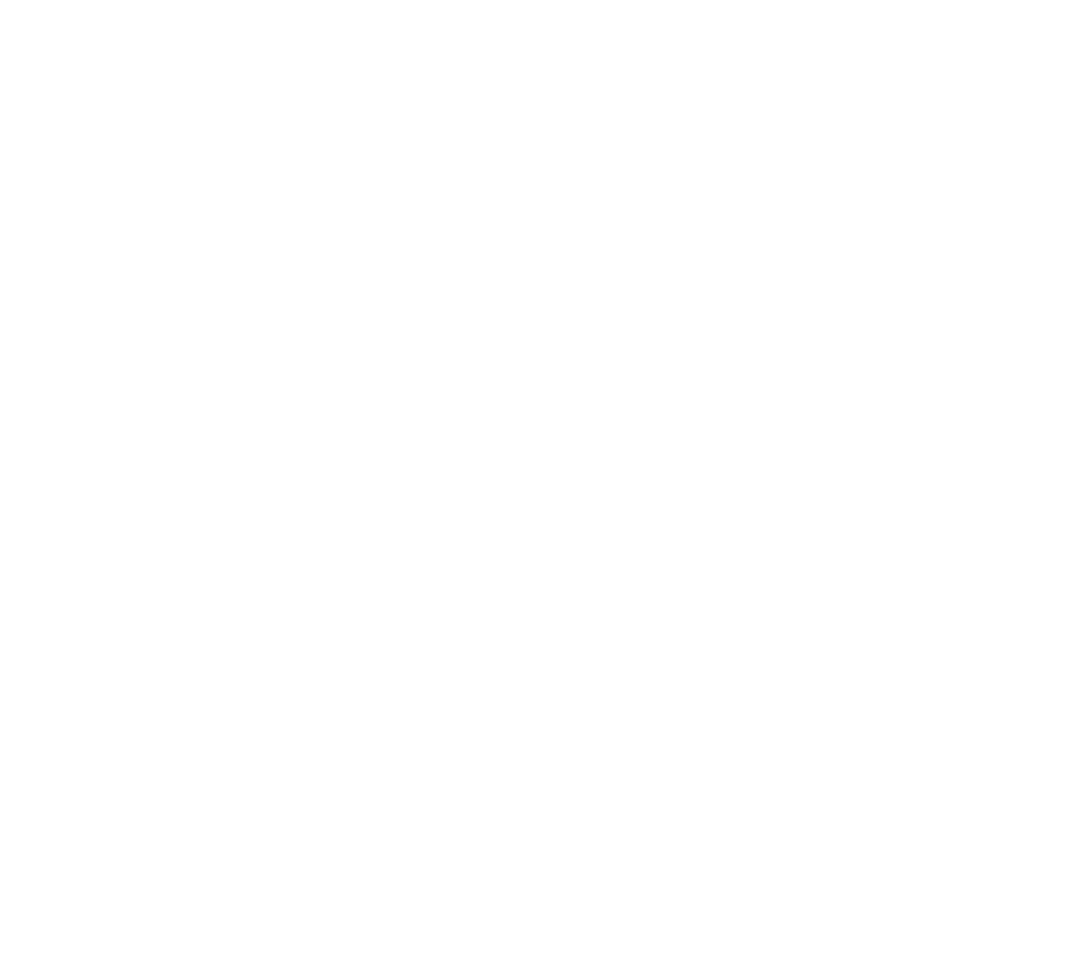
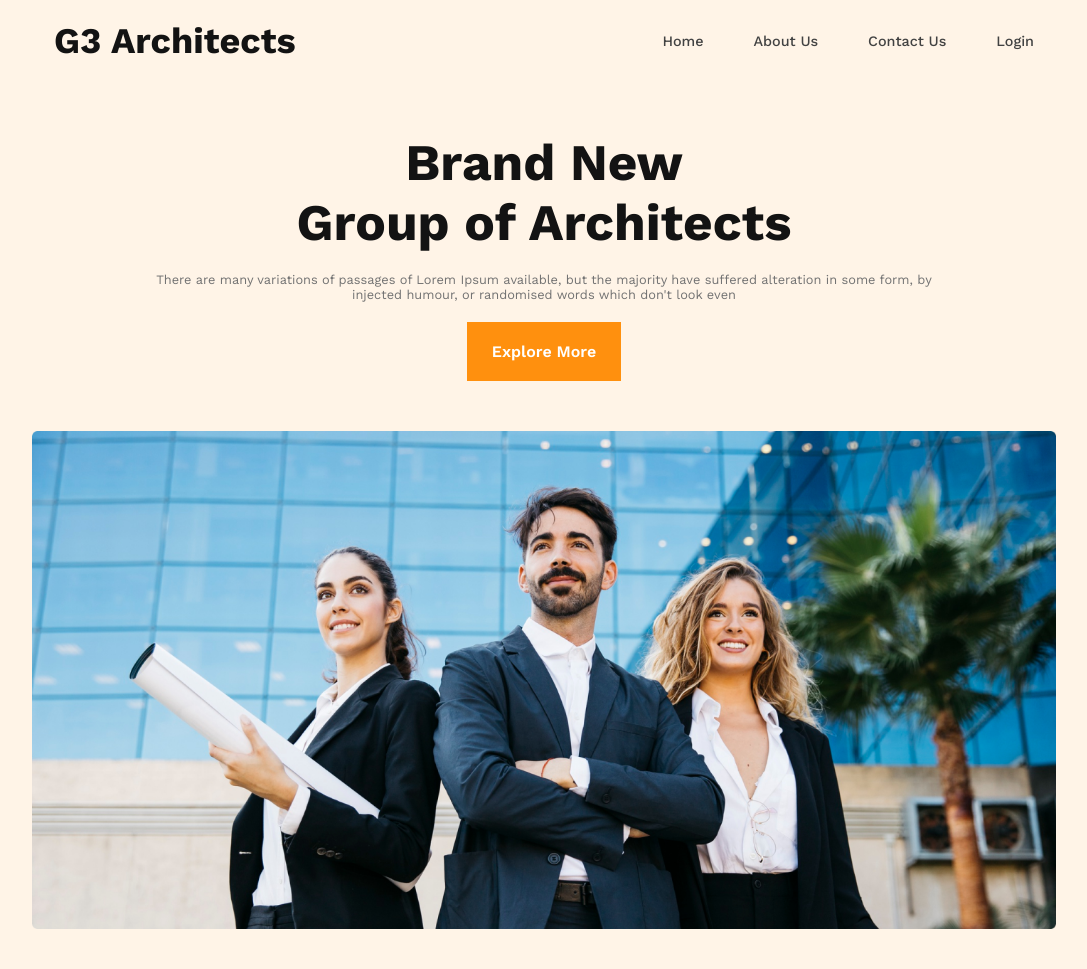
Before and after one commit to akibrahman/module-9-class, a plain HTML site: page index.html in a window 1280 px wide. Shown: the whole page, without its empty margins (96-1183 px from the left). Before the commit the page ends 800 px from the top, so only its background shows below. Drawn offline with nearby package versions, Linux system fonts and the light colour scheme.

Commit message:
Header added

```diff
--- a/index.html
+++ b/index.html
@@ -3,8 +3,33 @@
   <head>
     <meta charset="UTF-8" />
     <meta name="viewport" content="width=device-width, initial-scale=1.0" />
-    <title>Module 3</title>
+    <title>G3 Arcitects</title>
     <link rel="stylesheet" href="./style.css" />
   </head>
-  <body></body>
+  <body>
+    <header>
+      <nav>
+        <h2>G3 Architects</h2>
+        <ul>
+          <li><a href="#">Home</a></li>
+          <li><a href="#">About Us</a></li>
+          <li><a href="#">Contact Us</a></li>
+          <li><a href="#">Login</a></li>
+        </ul>
+      </nav>
+      <section class="banner-content">
+        <h1>
+          Brand New <br />
+          Group of Architects
+        </h1>
+        <p>
+          There are many variations of passages of Lorem Ipsum available, but
+          the majority have suffered alteration in some form, by injected
+          humour, or randomised words which don't look even
+        </p>
+        <button class="btn-primary">Explore More</button>
+      </section>
+      <img src="./images/banner.png" alt="" />
+    </header>
+  </body>
 </html>
--- a/style.css
+++ b/style.css
@@ -0,0 +1,71 @@
+@import url("https://fonts.googleapis.com/css2?family=Work+Sans:wght@300;400;500;600;700;800&display=swap");
+
+* {
+  padding: 0;
+  margin: 0;
+  font-size: 8px;
+  font-family: "Work Sans", sans-serif;
+}
+/* Header Style  */
+header {
+  background-color: #fff4e7;
+}
+nav {
+  display: flex;
+  justify-content: space-between;
+  align-items: center;
+  padding: 20px 150px;
+}
+nav h2 {
+  color: #131313;
+  font-size: 4.5rem;
+  font-weight: 700;
+}
+nav ul {
+  display: flex;
+  gap: 50px;
+}
+nav ul li {
+  list-style: none;
+}
+nav ul li a {
+  text-decoration: none;
+  color: #424242;
+  font-size: 1.8rem;
+  font-weight: 500;
+}
+.banner-content {
+  max-width: 800px;
+  margin: 0 auto;
+  display: flex;
+  flex-direction: column;
+  align-items: center;
+  gap: 20px;
+  padding: 50px 0;
+}
+.banner-content h1 {
+  color: #131313;
+  font-size: 6.4rem;
+  font-weight: 700;
+  text-align: center;
+}
+.banner-content p {
+  color: #727272;
+  text-align: center;
+  font-size: 1.6rem;
+  font-weight: 400;
+}
+.banner-content .btn-primary {
+  color: #fff;
+  font-size: 2rem;
+  font-weight: 600;
+  background-color: #ff900e;
+  border: none;
+  padding: 20px 25px;
+}
+header img {
+  display: block;
+  width: 80%;
+  margin: 0 auto;
+  padding-bottom: 40px;
+}
```
